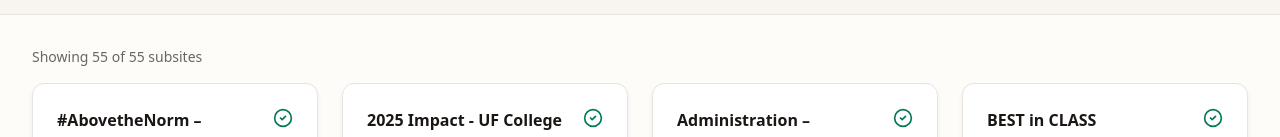
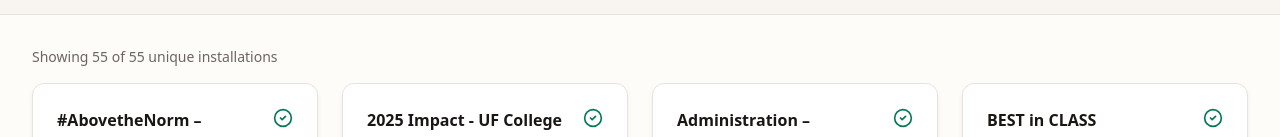
Before and after one commit to noah-n-pham/uf-web-mapper, a Next.js app: page / in a window 1280 px wide. Shown: the part 390-527 px from the top of the page. Built offline with nearby package versions, Linux system fonts and the light colour scheme.

Commit message:
Updated UI for better user experience with canonical links

```diff
--- a/app/components/EnhancedDetailPanel.tsx
+++ b/app/components/EnhancedDetailPanel.tsx
@@ -133,28 +133,46 @@
 
             {/* Content */}
             <div className="px-6 py-6 space-y-6" id="panel-description">
-              {/* Alias Warning */}
-              {subsite.isAlias && (
+              {/* Access URLs Info */}
+              {(subsite as any).aliases && (subsite as any).aliases.length > 0 && (
                 <motion.div
                   initial={{ opacity: 0, y: 20 }}
                   animate={{ opacity: 1, y: 0 }}
                   transition={{ delay: 0.05 }}
-                  className="rounded-xl p-4 border flex items-start gap-3"
+                  className="rounded-xl p-5 border"
                   style={{
-                    background: 'rgba(251, 146, 60, 0.05)',
-                    borderColor: 'rgba(251, 146, 60, 0.3)'
+                    background: 'rgba(59, 130, 246, 0.05)',
+                    borderColor: 'rgba(59, 130, 246, 0.2)'
                   }}
-                  role="alert"
-                  aria-live="polite"
+                  role="region"
+                  aria-label="Access URLs for this installation"
                 >
-                  <AlertTriangle className="w-5 h-5 flex-shrink-0 mt-0.5" style={{ color: 'rgb(234, 88, 12)' }} aria-hidden="true" />
-                  <div className="flex-1">
-                    <h3 className="font-semibold text-sm mb-1" style={{ color: 'rgb(234, 88, 12)' }}>
-                      Alias Detected
-                    </h3>
-                    <p className="text-sm" style={{ color: 'rgb(154, 52, 18)' }}>
-                      This URL is an alias that points to <strong>{subsite.aliasTarget}</strong>. Both URLs likely share the same WordPress dashboard and content. Managing one will affect the other.
-                    </p>
+                  <div className="flex items-start gap-3 mb-3">
+                    <Link2 className="w-5 h-5 flex-shrink-0 mt-0.5" style={{ color: 'rgb(37, 99, 235)' }} aria-hidden="true" />
+                    <div className="flex-1">
+                      <h3 className="font-semibold text-sm mb-1" style={{ color: 'rgb(37, 99, 235)' }}>
+                        Multiple Access URLs
+                      </h3>
+                      <p className="text-sm mb-3" style={{ color: 'rgb(30, 64, 175)' }}>
+                        This WordPress installation is accessible via {(subsite as any).aliases.length + 1} different URLs. All URLs share the same dashboard and content.
+                      </p>
+                    </div>
+                  </div>
+                  <div className="space-y-2">
+                    <div className="flex items-center gap-2 text-sm">
+                      <CheckCircle2 className="w-4 h-4 flex-shrink-0" style={{ color: 'rgb(37, 99, 235)' }} aria-hidden="true" />
+                      <span className="font-mono text-xs" style={{ color: 'var(--text-primary)' }}>
+                        {subsite.baseUrl.replace('https://education.ufl.edu', '')} <span style={{ color: 'rgb(37, 99, 235)' }} className="font-semibold">(canonical)</span>
+                      </span>
+                    </div>
+                    {(subsite as any).aliases.map((alias: string, idx: number) => (
+                      <div key={alias} className="flex items-center gap-2 text-sm">
+                        <Link2 className="w-4 h-4 flex-shrink-0" style={{ color: 'var(--text-tertiary)' }} aria-hidden="true" />
+                        <span className="font-mono text-xs" style={{ color: 'var(--text-secondary)' }}>
+                          {alias.replace('https://education.ufl.edu', '')} <span style={{ color: 'var(--text-tertiary)' }} className="text-xs">(alias)</span>
+                        </span>
+                      </div>
+                    ))}
                   </div>
                 </motion.div>
               )}
@@ -201,18 +219,6 @@
                   <span className="text-sm font-medium" style={{ color: 'var(--text-secondary)' }}>Detection</span>
                   <span className="text-sm text-right" style={{ color: 'var(--text-primary)' }}>{detectionMethodLabel}</span>
                 </div>
-
-                {subsite.canonicalUrl && (
-                  <div className="flex items-start justify-between pt-3 border-t" style={{ borderColor: 'var(--border-primary)' }}>
-                    <span className="text-sm font-medium flex items-center gap-1.5" style={{ color: 'var(--text-secondary)' }}>
-                      <Link2 className="w-4 h-4" aria-hidden="true" />
-                      Canonical URL
-                    </span>
-                    <span className="text-xs text-right font-mono max-w-[200px] truncate" style={{ color: 'var(--text-primary)' }} title={subsite.canonicalUrl}>
-                      {subsite.canonicalUrl.replace('https://education.ufl.edu', '')}
-                    </span>
-                  </div>
-                )}
 
                 <div
                   className="flex items-center justify-between pt-3 border-t"
--- a/app/components/EnhancedGridView.tsx
+++ b/app/components/EnhancedGridView.tsx
@@ -20,9 +20,36 @@
     setSortBy,
   } = useMap();
 
+  // Merge aliases into their target installations and filter out standalone aliases
+  const mergedSubsites = useMemo(() => {
+    const merged = [...data.subsites];
+    const aliasMap = new Map<string, string[]>(); // Maps canonical baseUrl to array of alias URLs
+
+    // First pass: collect aliases
+    data.subsites.forEach(subsite => {
+      if (subsite.isAlias && subsite.aliasTarget) {
+        const target = subsite.aliasTarget.replace(/\/$/, '');
+        const existing = aliasMap.get(target) || [];
+        aliasMap.set(target, [...existing, subsite.baseUrl]);
+      }
+    });
+
+    // Second pass: attach aliases to their targets and filter out alias subsites
+    return merged
+      .filter(subsite => !subsite.isAlias) // Remove standalone alias entries
+      .map(subsite => {
+        const normalized = subsite.baseUrl.replace(/\/$/, '');
+        const aliases = aliasMap.get(normalized) || [];
+        return {
+          ...subsite,
+          aliases // Add array of alias URLs to the canonical subsite
+        };
+      });
+  }, [data.subsites]);
+
   // Filter and sort subsites
   const filteredAndSortedSubsites = useMemo(() => {
-    let result = [...data.subsites];
+    let result = [...mergedSubsites];
 
     // Apply search filter
     if (searchTerm) {
@@ -30,7 +57,8 @@
       result = result.filter(
         (subsite) =>
           subsite.title?.toLowerCase().includes(term) ||
-          subsite.baseUrl.toLowerCase().includes(term)
+          subsite.baseUrl.toLowerCase().includes(term) ||
+          (subsite.aliases && subsite.aliases.some((alias: string) => alias.toLowerCase().includes(term)))
       );
     }
 
@@ -47,11 +75,14 @@
     });
 
     return result;
-  }, [data.subsites, searchTerm, sortBy]);
+  }, [mergedSubsites, searchTerm, sortBy]);
 
   const stats = useMemo(() => {
-    const totalPages = data.subsites.reduce((sum, s) => sum + s.pages.length, 0);
-    const liveSubsites = data.subsites.filter(s => s.isLive).length;
+    // Count unique installations (excluding aliases)
+    const uniqueInstallations = data.subsites.filter(s => !s.isAlias);
+    const totalPages = uniqueInstallations.reduce((sum, s) => sum + s.pages.length, 0);
+    const liveSubsites = uniqueInstallations.filter(s => s.isLive).length;
+    const aliasCount = data.subsites.filter(s => s.isAlias).length;
 
     // Calculate median pages per site
     const pageCounts = data.subsites.map(s => s.pages.length).sort((a, b) => a - b);
@@ -60,8 +91,8 @@
       ? Math.round((pageCounts[mid - 1] + pageCounts[mid]) / 2)
       : pageCounts[mid];
 
-    return { totalPages, liveSubsites, medianPagesPerSite };
-  }, [data.subsites, data.subsiteCount]);
+    return { totalPages, liveSubsites, medianPagesPerSite, uniqueCount: uniqueInstallations.length, aliasCount };
+  }, [data.subsites]);
 
   return (
     <motion.div
@@ -99,7 +130,7 @@
                 boxShadow: '0 10px 30px -5px rgba(59, 130, 246, 0.5), 0 0 0 1px rgba(59, 130, 246, 0.1)'
               }}
               role="listitem"
-              aria-label={`${data.subsiteCount} WordPress sites total`}
+              aria-label={`${stats.uniqueCount} unique WordPress installations`}
             >
               <div className="absolute inset-0 bg-gradient-to-tr from-blue-600/20 to-transparent" aria-hidden="true"></div>
               <div className="relative z-10">
@@ -107,9 +138,10 @@
                   <Globe className="w-8 h-8 drop-shadow-md" aria-hidden="true" />
                   <span className="text-sm font-semibold tracking-wide">WordPress Sites</span>
                 </div>
-                <div className="text-4xl font-bold mb-1 drop-shadow-sm">{data.subsiteCount}</div>
+                <div className="text-4xl font-bold mb-1 drop-shadow-sm">{stats.uniqueCount}</div>
                 <div className="text-sm font-medium opacity-95">
-                  {stats.liveSubsites} live • {data.subsiteCount - stats.liveSubsites} offline
+                  {stats.liveSubsites} live • {stats.uniqueCount - stats.liveSubsites} offline
+                  {stats.aliasCount > 0 && <> • {stats.aliasCount} alias{stats.aliasCount !== 1 ? 'es' : ''}</>}
                 </div>
               </div>
             </motion.div>
@@ -267,7 +299,7 @@
               role="status"
               aria-live="polite"
             >
-              Showing {filteredAndSortedSubsites.length} of {data.subsiteCount} subsites
+              Showing {filteredAndSortedSubsites.length} of {stats.uniqueCount} unique installations{stats.aliasCount > 0 ? ` (${stats.aliasCount} alias${stats.aliasCount !== 1 ? 'es' : ''} merged)` : ''}
             </motion.div>
             <div
               className="grid grid-cols-1 sm:grid-cols-2 lg:grid-cols-3 xl:grid-cols-4 gap-6"
--- a/app/components/EnhancedSubsiteCard.tsx
+++ b/app/components/EnhancedSubsiteCard.tsx
@@ -79,19 +79,19 @@
               >
                 {subsite.title || 'Untitled Site'}
               </h2>
-              {subsite.isAlias && (
+              {(subsite as any).aliases && (subsite as any).aliases.length > 0 && (
                 <span
                   className="inline-flex items-center gap-1 px-2 py-0.5 text-xs font-medium rounded-full flex-shrink-0"
                   style={{
-                    background: 'rgba(251, 146, 60, 0.1)',
-                    color: 'rgb(234, 88, 12)',
-                    border: '1px solid rgba(251, 146, 60, 0.3)'
+                    background: 'rgba(59, 130, 246, 0.1)',
+                    color: 'rgb(37, 99, 235)',
+                    border: '1px solid rgba(59, 130, 246, 0.3)'
                   }}
-                  title={`Alias for ${subsite.aliasTarget}`}
-                  aria-label={`This is an alias pointing to ${subsite.aliasTarget}`}
+                  title={`Accessible via ${(subsite as any).aliases.length + 1} URL${(subsite as any).aliases.length > 0 ? 's' : ''}`}
+                  aria-label={`This installation has ${(subsite as any).aliases.length} alias URL${(subsite as any).aliases.length !== 1 ? 's' : ''}`}
                 >
                   <Link2 className="w-3 h-3" aria-hidden="true" />
-                  Alias
+                  {(subsite as any).aliases.length + 1} URLs
                 </span>
               )}
             </div>
@@ -101,12 +101,12 @@
             >
               {subsite.baseUrl.replace('https://education.ufl.edu', '') || '/'}
             </p>
-            {subsite.isAlias && subsite.aliasTarget && (
+            {(subsite as any).aliases && (subsite as any).aliases.length > 0 && (
               <p
                 className="text-xs mt-1 flex items-center gap-1"
-                style={{ color: 'rgb(234, 88, 12)' }}
+                style={{ color: 'rgb(37, 99, 235)' }}
               >
-                <span>→ Points to: {subsite.aliasTarget.replace('https://education.ufl.edu', '')}</span>
+                <span>+ {(subsite as any).aliases.length} more URL{(subsite as any).aliases.length !== 1 ? 's' : ''}</span>
               </p>
             )}
           </div>
```
